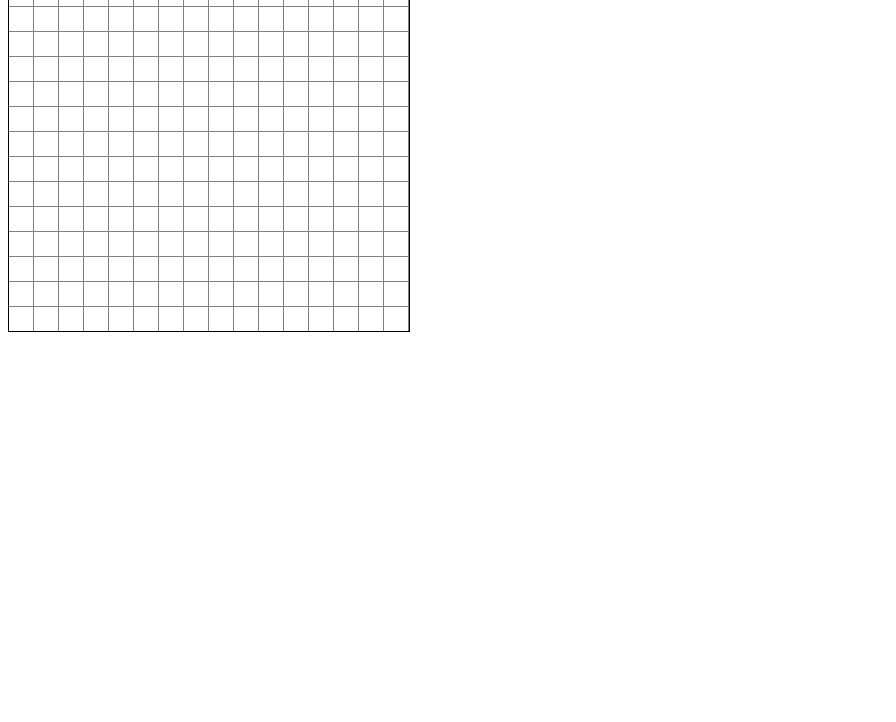
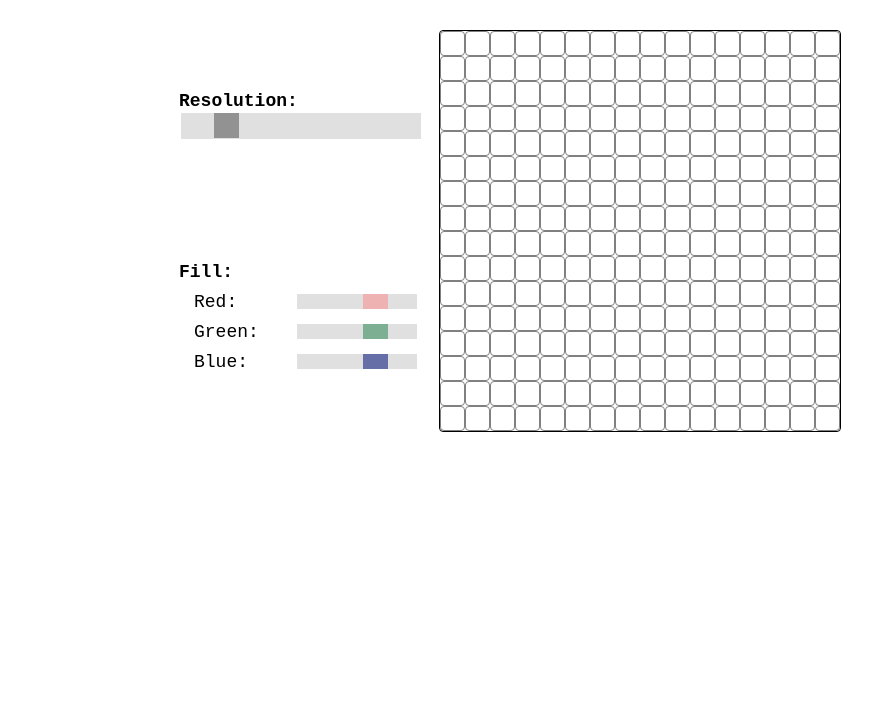
Before and after one commit to nhsegal/etch-a-sketch, a plain HTML site: page index.html in a window 1280 px wide. Shown: the part 78-800 px from the top of the page, without its empty margins (0-896 px from the left). Drawn offline with Linux system fonts and the light colour scheme.

Commit message:
Style sliders

```diff
--- a/index.html
+++ b/index.html
@@ -9,8 +9,36 @@
         <link rel="stylesheet" href="styles.css">
     </head>
     <body>
-       <div id="board">
-       </div>
+        <div id="top">My Crazy Etch-a-Sketch</div>
+        <div id="middle">
+            <div id="controls">
+                <div class="slide-container">
+                    <strong>Resolution:</strong>
+                    <input type="range" min="1" max="100" value="16" class="slider" id="cell-number">
+                </div>
+
+                <div>
+                    <strong>Fill:</strong>
+                    <div class="color-slide-container" id="red">
+                        <label>Red: <span id="red"></span></label>
+                        <input type="range" min="1" max="250" value="175" class="slider color-slider" id="redSlider">
+                    </div>
+                    <div class="color-slide-container" id="green">
+                        <label>Green: <span id="green"></span></label>
+                        <input type="range" min="1" max="250" value="175" class="slider color-slider" id="greenSlider">
+                    </div>
+                    <div class="color-slide-container" id="blue">
+                        <label>Blue: <span id="blue"></span></label>
+                        <input type="range" min="1" max="250" value="175" class="slider color-slider" id="blueSlider">
+                    </div>
+                </div>
+
+
+            </div>
+            <div id="board"></div>
+            <div id="right-side"></div>
+        </div>
+        <div id="bottom"></div>
         <script src="script.js"></script>
     </body>
 </html>
--- a/script.js
+++ b/script.js
@@ -5,11 +5,13 @@ const sqs = 16;
 for (let i = 0; i < sqs; i++) {
     const col = document.createElement('div');
     col.classList.add('col');
-    col.setAttribute('style', 'flex-grow: 1; border-right: .5px solid grey; display: flex; flex-direction: column;');
+    col.setAttribute('style', 'flex-grow: 1; display: flex; flex-direction: column;');
     for (let j = 0; j < sqs; j++) {
         const cell = document.createElement('div');
         cell.classList.add('cell');
-        cell.setAttribute('style', 'flex-grow: 1; border-top: .5px solid grey;');
+        cell.setAttribute(
+            'style',
+            'flex-grow: 1; border: .5px solid grey; border-radius: 4px;');
         col.appendChild(cell);
     }
     board.appendChild(col);
--- a/styles.css
+++ b/styles.css
@@ -1,8 +1,147 @@
+body {
+    display: block;
+    font-family: 'Courier New', Courier, monospace;
+}
+
+#top {
+    height: 80px;
+    text-align: center;
+    font-size: 30px;
+    padding-top: 20px;
+}
+
+#middle {
+    display: flex;
+    flex-direction: row;
+    align-content: center;
+    justify-content: center;
+    gap: 20px;
+}
+
 #board {
     height:400px;
     width: 400px;
+    flex-grow: 0;
+    flex-shrink: 0;
     border: 1px solid black;
+    border-radius: 4px;
     display: flex;
     align-content: stretch;
     justify-content: stretch;
+    margin: 0px 0px;
 }
+
+#controls, #right-side {
+    font-size: 18px;
+    width: 240px;
+    min-width: 240px;
+    display: flex;
+    flex-direction: column;
+    align-content: center;
+    justify-content: space-around;
+}
+
+#cell-number {
+    width: 100%;
+    display: flex;
+    flex-flow: row nowrap;
+    justify-content: space-between;
+    height: 26px;
+    padding: 0px;
+}
+
+ .color-slide-container {
+
+    display: flex;
+    flex-flow: row nowrap;
+    justify-content: space-between;
+}
+
+
+.color-slide-container .slider{
+    width: 50%; /* Full-width */
+    height: 15px; /* Specified height */
+}
+
+ label {
+    vertical-align: middle;
+    display:inline-block;
+    padding-top: 10px;
+    margin-left: 15px;
+  }
+
+
+.slider {
+  -webkit-appearance: none;
+  width: 100%;
+  height: 25px;
+  background: #d3d3d3;
+  outline: none;
+  opacity: 0.7;
+  -webkit-transition: .2s;
+  transition: opacity .2s;
+}
+
+.slider:hover {
+  opacity: 1;
+}
+
+.slider::-webkit-slider-thumb {
+  -webkit-appearance: none;
+  appearance: none;
+  width: 25px;
+  height: 25px;
+  background: #646464;
+  cursor: pointer;
+}
+
+.slider::-moz-range-thumb {
+  width: 25px;
+  height: 25px;
+  background: #04AA6D;
+  cursor: pointer;
+}
+
+.color-slider {
+    width: 80%;
+    height: 15px;
+    margin-top: 12px;
+    background: #d3d3d3;
+  }
+
+  .color-slider::-webkit-slider-thumb {
+    height: 15px;
+    background: #646464;
+    cursor: pointer;
+  }
+
+  .color-slider::-moz-range-thumb {
+    height: 15px;
+    background:  #646464;
+    cursor: pointer;
+  }
+
+#redSlider::-webkit-slider-thumb{
+    background: #e89292;
+  }
+
+  #redSlider::-moz-range-thumb{
+    background: #e89292;
+  }
+
+
+#greenSlider::-webkit-slider-thumb{
+    background: #478e65;
+  }
+
+  #greenSlider::-moz-range-thumb{
+    background: #478e65;
+  }
+
+#blueSlider::-webkit-slider-thumb{
+    background: #243281;
+  }
+
+#blueSlider::-moz-range-thumb{
+    background: #243281;
+  }
```
